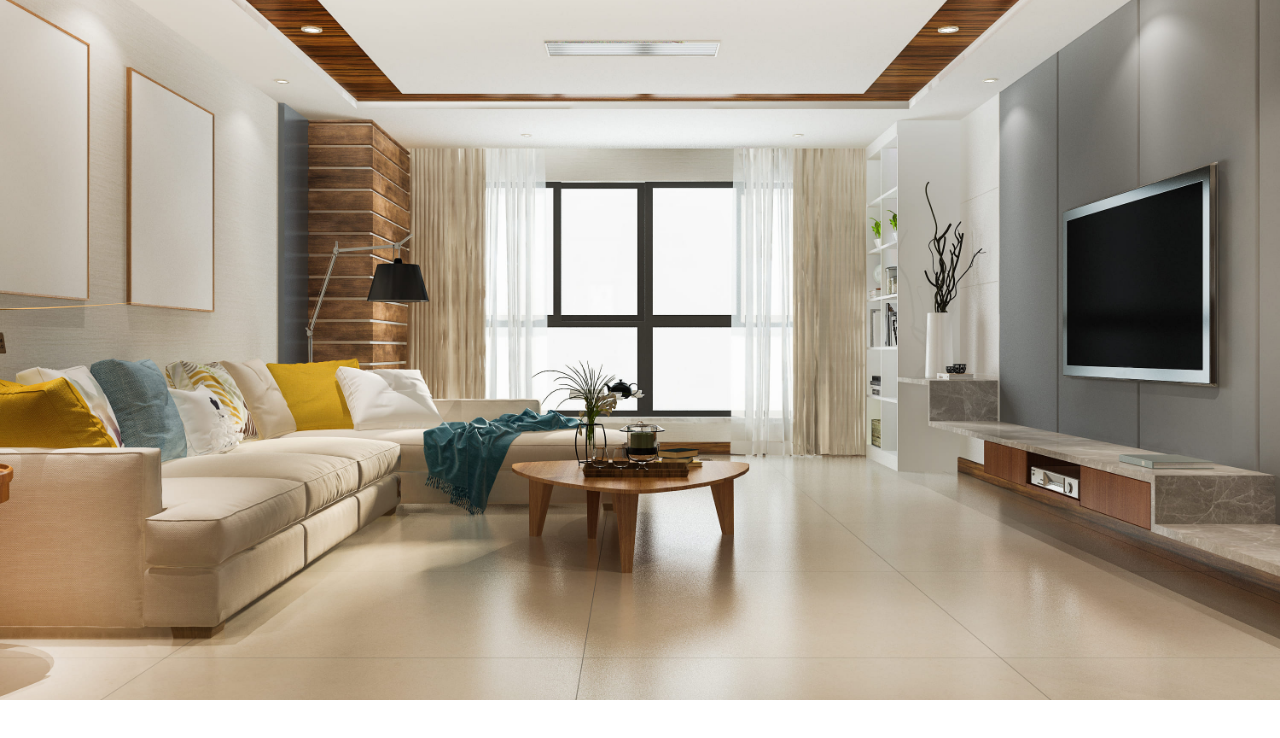
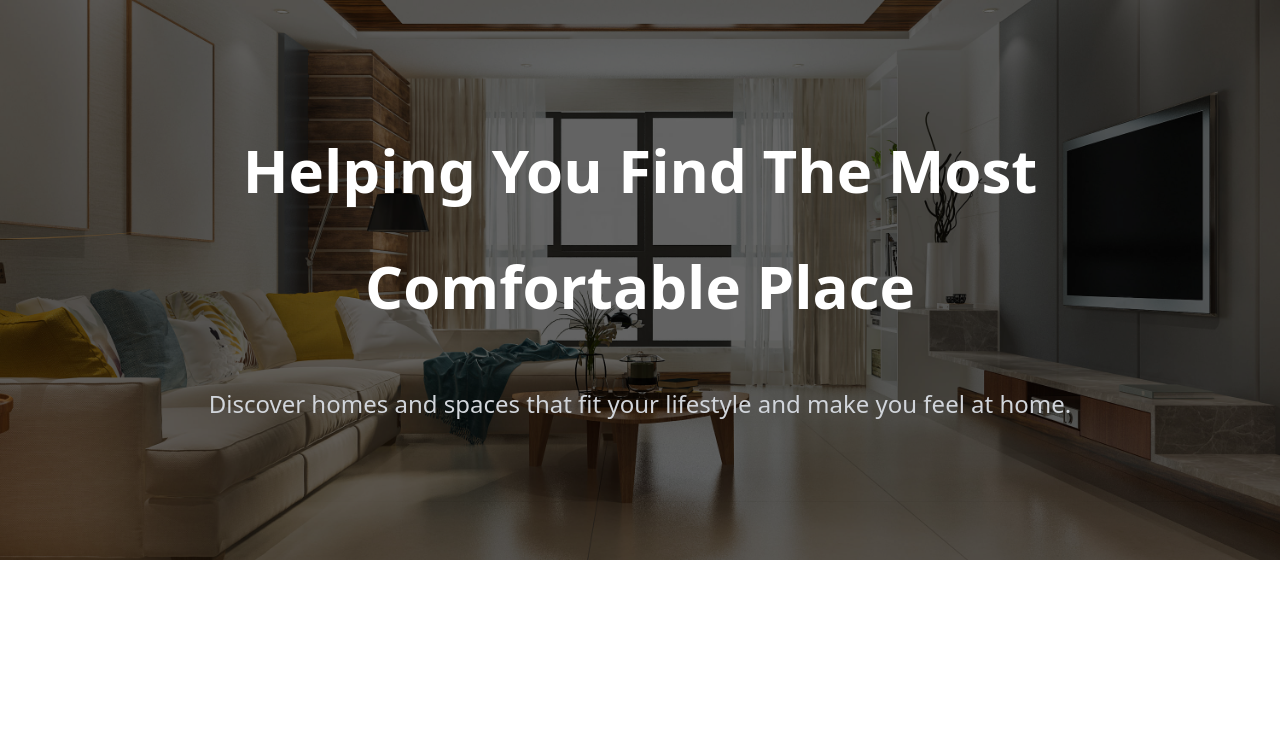
Before and after one commit to Shazzadul-Shakib/Roomzy-Client, a Next.js app: page / in a window 1280 px wide. Shown: the top 738 px of the page. Built offline with nearby package versions, Linux system fonts and the light colour scheme.

Commit message:
hero section added

```diff
--- a/src/components/home/Hero.tsx
+++ b/src/components/home/Hero.tsx
@@ -2,8 +2,8 @@ import Image from "next/image";
 
 const Hero: React.FC = () => {
   return (
-    <div>
-      <div className="relative h-[300px] sm:h-[400px] md:h-[500px] lg:h-[600px] xl:h-[700px]">
+    <div className="relative">
+      <div className="relative h-[300px] sm:h-[400px] md:h-[500px] lg:h-[70dvh] ">
         <Image
           alt="Mountains"
           src="/hero.jpg"
@@ -12,6 +12,19 @@ const Hero: React.FC = () => {
           sizes="(min-width: 1024px) 50vw, 100vw"
           className="object-cover"
         />
+        {/* Dark overlay */}
+        <div className="absolute flex-col inset-0 bg-black bg-opacity-60 flex justify-center items-center">
+          <div className="text-white text-xl md:text-3xl lg:text-5xl xl:text-6xl 2xl:text-7xl font-bold text-center">
+            <p>Helping You Find The Most</p>
+            <p className=" py-2 md:py-5 lg:py-7 xl:py-14">Comfortable Place</p>
+          </div>
+          <div>
+            <p className="text-gray-300 mx-4 pt-4 text-xs text-balance text-center sm:text-lg lg:text-xl xl:text-2xl">
+              Discover homes and spaces that fit your lifestyle and make you
+              feel at home.
+            </p>
+          </div>
+        </div>
       </div>
     </div>
   );
```
